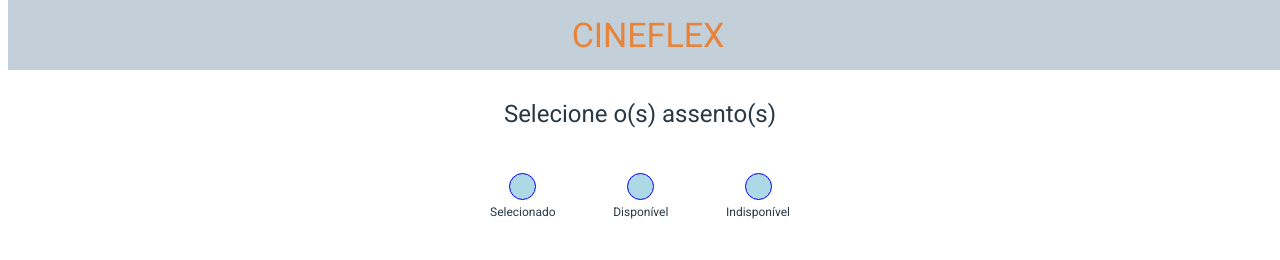
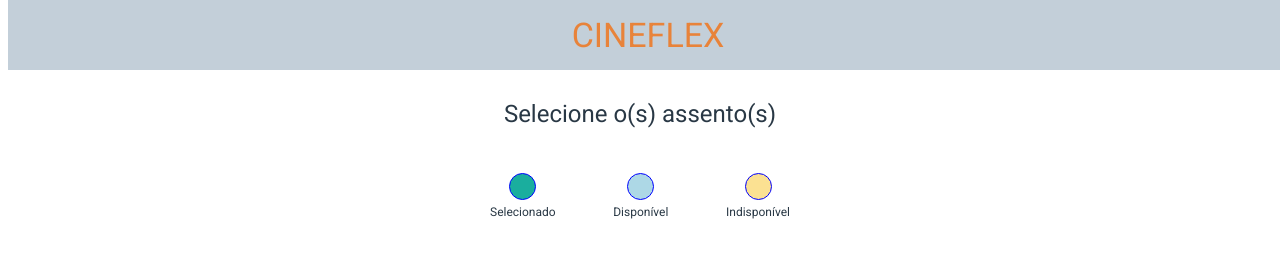
Before and after one commit to eduardoandre1/projeto10-cineflex, a React (Vite) app: page /assentos/1 in a window 1280 px wide. Shown: the top 260 px of the page. Built offline with nearby package versions, Linux system fonts and the light colour scheme; no server answers.

Commit message:
hub seat

```diff
--- a/src/pages/SeatsPage/SeatsPage.jsx
+++ b/src/pages/SeatsPage/SeatsPage.jsx
@@ -18,6 +18,7 @@
             cpf: cpf.value
         }
         Setpedido(pedido)
+        console.log(pedido)
         const popcorn = axios.post('https://mock-api.driven.com.br/api/v8/cineflex/seats/book-many',pedido)
         popcorn.then(()=>alert('enviado'))
         popcorn.catch((resposta)=>{console.log(resposta)})
@@ -66,12 +67,12 @@
                 `
                 }else{
                     Seatcor =styled(SeatItem)`
-                    background-color:#1AAE9E;
-                    border: 3px solid 1px solid #0E7D71;
+                    background: #1AAE9E;
+                    border: 1px solid #0E7D71;
                     `
                 }
                 return(
-                    <button onClick={()=>seatselecition(seat.id,seat.name,seat.isAvailable)}>
+                    <button key={seat.id} onClick={()=>seatselecition(seat.id,seat.name,seat.isAvailable)}>
                         <Seatcor key={seat.id} data-test="seat"> {seat.name}</Seatcor>
                     </button>
                 )
@@ -82,8 +83,7 @@
         const promise = axios.get(`https://mock-api.driven.com.br/api/v8/cineflex/showtimes/${props.seatspageid}/seats`)
         promise.then((resposta)=>{fconteiner(resposta.data);seatgenerete(resposta.data)})
     }
-    const indisponivel = styled(CaptionCircle)`
-    `
+
     useEffect(assentos,[selected])
     return (
         <PageContainer>
@@ -95,7 +95,7 @@
 
             <CaptionContainer>
                 <CaptionItem>
-                    <CaptionCircle />
+                    <Selectedexample />
                     Selecionado
                 </CaptionItem>
                 <CaptionItem>
@@ -103,17 +103,17 @@
                     Disponível
                 </CaptionItem>
                 <CaptionItem>
-                    <CaptionCircle />
+                    <Indisponivel />
                     Indisponível
                 </CaptionItem>
             </CaptionContainer>
 
             <FormContainer>
                 Nome do Comprador:
-                <input id="client" placeholder="Digite seu nome..." data-test="client-name"/>
+                <input id="client" minLength='2' placeholder="Digite seu nome..." data-test="client-name"/>
 
                 CPF do Comprador:
-                <input id="cpf" placeholder="Digite seu CPF..." data-test="client-cpf"/>
+                <input  maxlength='11'type="text"  id="cpf"  placeholder="Digite seu CPF..." data-test="client-cpf"/>
                 <Link to={'/sucesso'} key={'s'}>
                     <button onClick={()=>{enviarpedido()}}>Reservar Assento(s)</button>
                 </Link>
@@ -182,6 +182,14 @@
     justify-content: center;
     margin: 5px 3px;
 `
+const Indisponivel = styled(CaptionCircle)`
+    border: '1px solid #F7C52B';
+    background-color:#FBE192;
+    `
+const Selectedexample = styled(CaptionCircle)`
+    background-color:#1AAE9E;
+    border: 3px solid 1px solid #0E7D71;
+`
 const CaptionItem = styled.div`
     display: flex;
     flex-direction: column;
```
